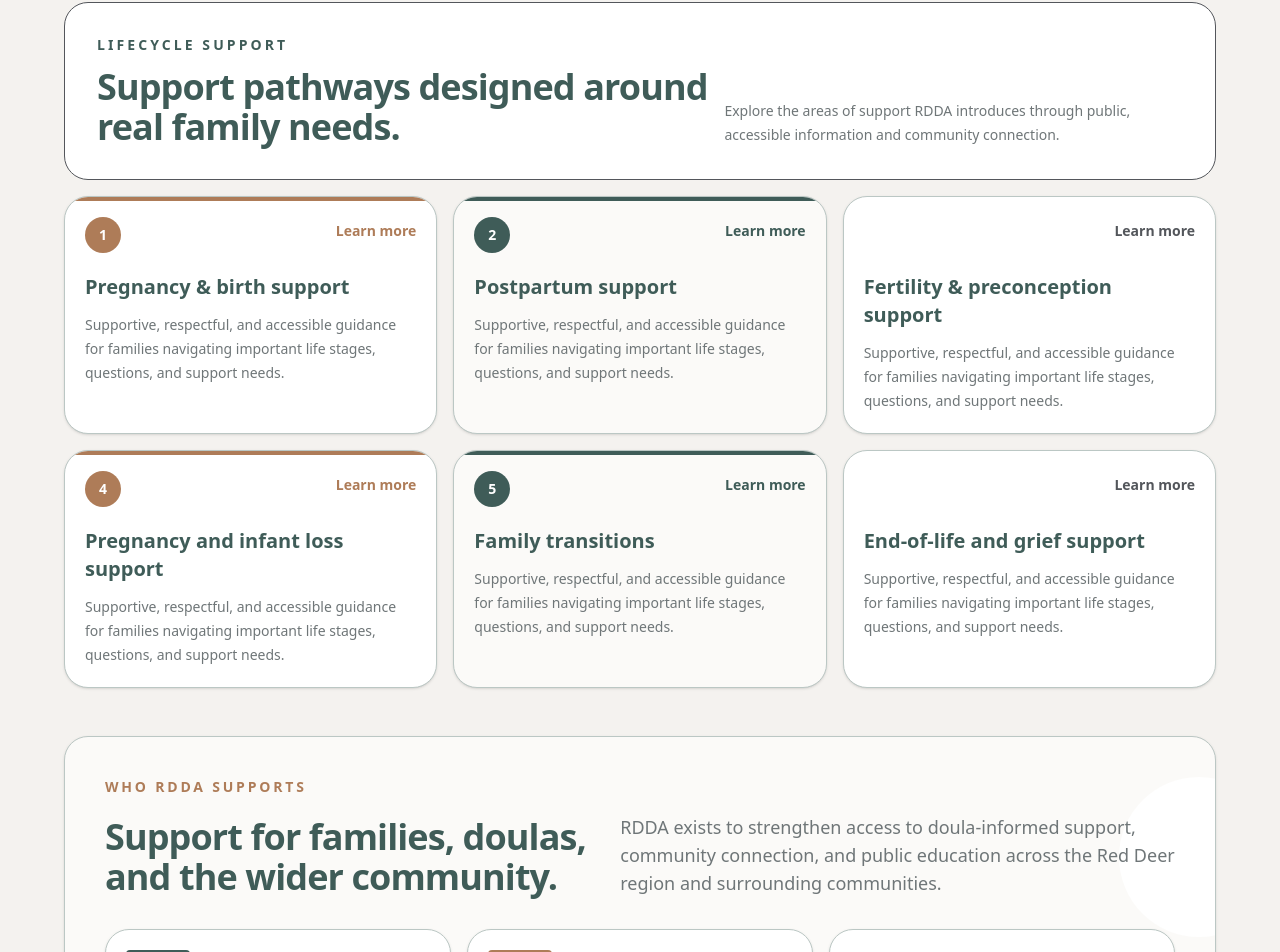
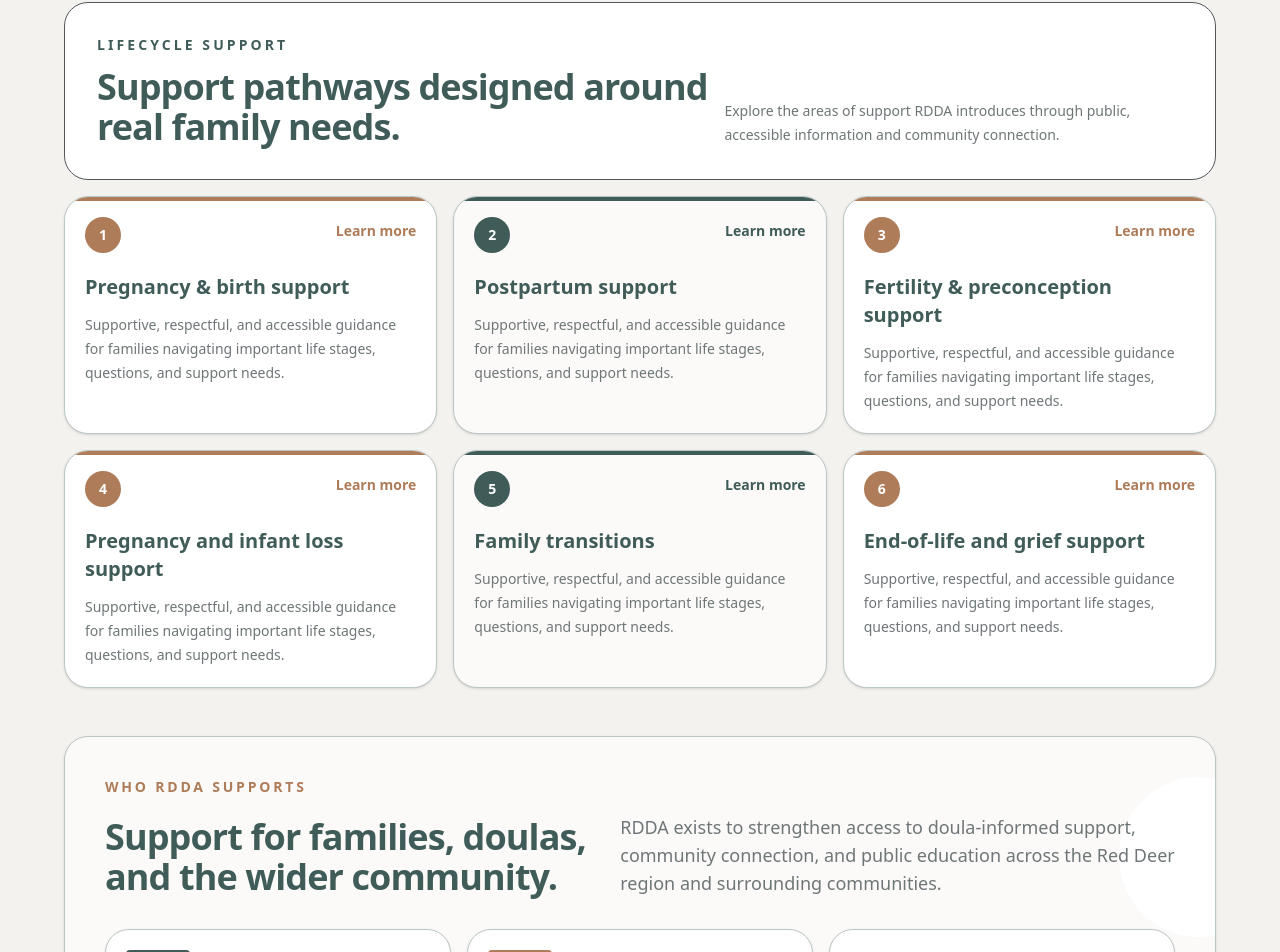
Before and after one commit to hickdwayne-rdp/rdda-platform, a Next.js app in the folder repo/: page / in a window 1280 px wide. Shown: the part 799-1751 px from the top of the page. Built offline with nearby package versions, Linux system fonts and the light colour scheme.

Commit message:
Fix homepage service card warm accent

```diff
--- a/repo/src/components/sections/HomeServiceAreasSection.tsx
+++ b/repo/src/components/sections/HomeServiceAreasSection.tsx
@@ -25,7 +25,7 @@
     background: "var(--card)",
   },
   warm: {
-    accent: "var(--accent)",
+    accent: "var(--secondary)",
     background: "var(--surface)",
   },
 };
```
